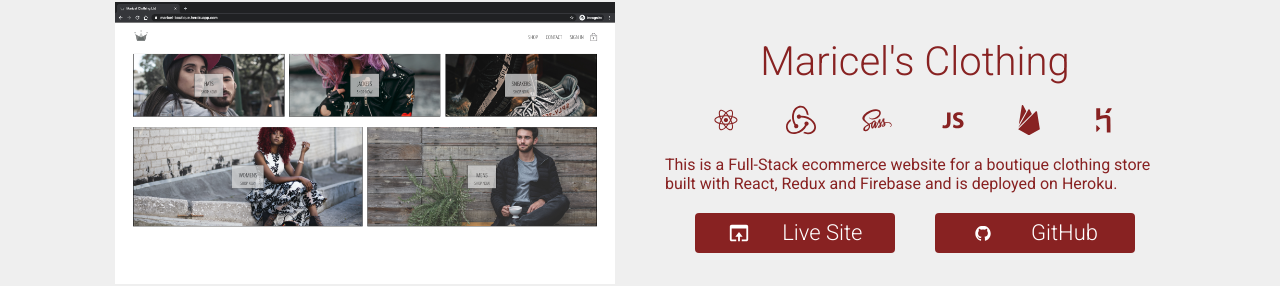
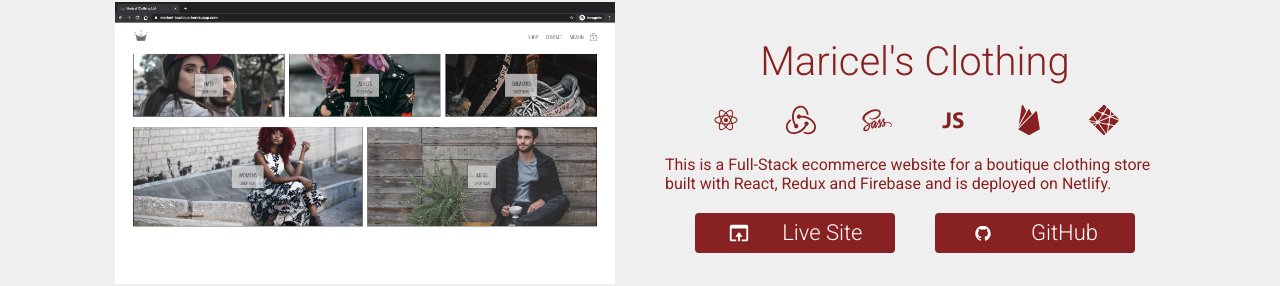
Before and after one commit to drewatienza/react-portfolio, a React (Create React App) app: page /portfolio in a window 1280 px wide. Shown: the part 210-496 px from the top of the page. Built offline with nearby package versions, Linux system fonts and the light colour scheme.

Commit message:
updated portfolio project 1

```diff
--- a/src/components/portfolio/portfolio.component.jsx
+++ b/src/components/portfolio/portfolio.component.jsx
@@ -1,5 +1,5 @@
 import React from 'react';
-import { DiCss3, DiGithubBadge, DiHeroku, DiHtml5, DiJavascript1, DiReact, DiSass } from 'react-icons/di';
+import { DiCss3, DiGithubBadge, DiHtml5, DiJavascript1, DiReact, DiSass } from 'react-icons/di';
 import { BiWindowOpen } from 'react-icons/bi';
 import { SiFirebase, SiGithub, SiNetlify, SiRedux } from 'react-icons/si'
 
@@ -26,13 +26,13 @@ const Portfolio = () => {
             <DiSass />
             <DiJavascript1 />
             <SiFirebase />
-            <DiHeroku />
+            <SiNetlify />
           </div>
           <p>
-            This is a Full-Stack ecommerce website for a boutique clothing store built with React, Redux and Firebase and is deployed on Heroku.
+            This is a Full-Stack ecommerce website for a boutique clothing store built with React, Redux and Firebase and is deployed on Netlify.
           </p>
           <div className="portfolio-btn">
-            <a href="https://maricel-boutique.herokuapp.com/" target="_blank" rel='noopener noreferrer'><BiWindowOpen /> Live Site</a>
+            <a href="https://peaceful-mccarthy-34bf08.netlify.app/" target="_blank" rel='noopener noreferrer'><BiWindowOpen /> Live Site</a>
             <a href="https://github.com/drewatienza/maricel-clothing" target="_blank" rel='noopener noreferrer'><DiGithubBadge /> GitHub</a>
           </div>
         </div>
```
